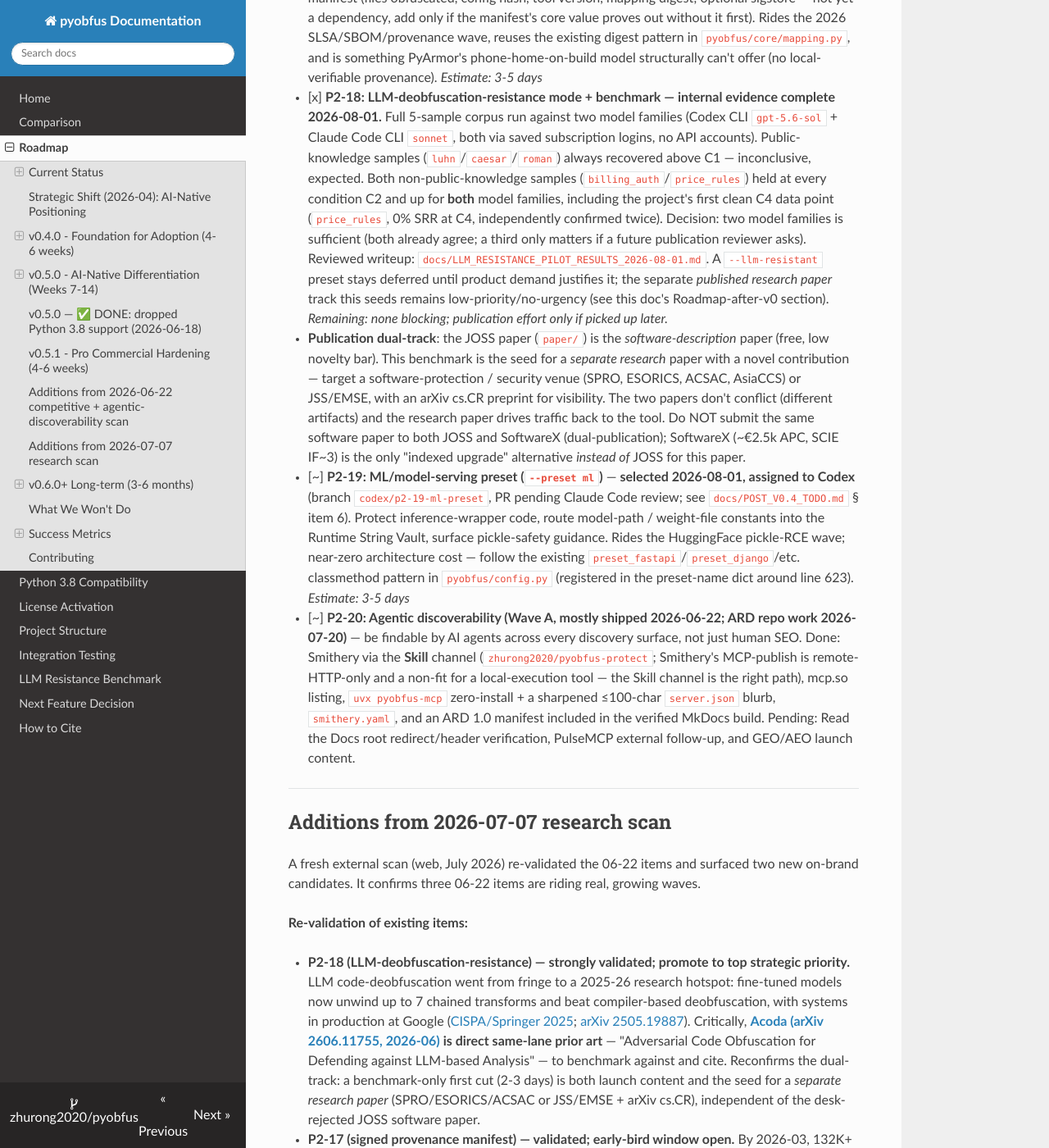
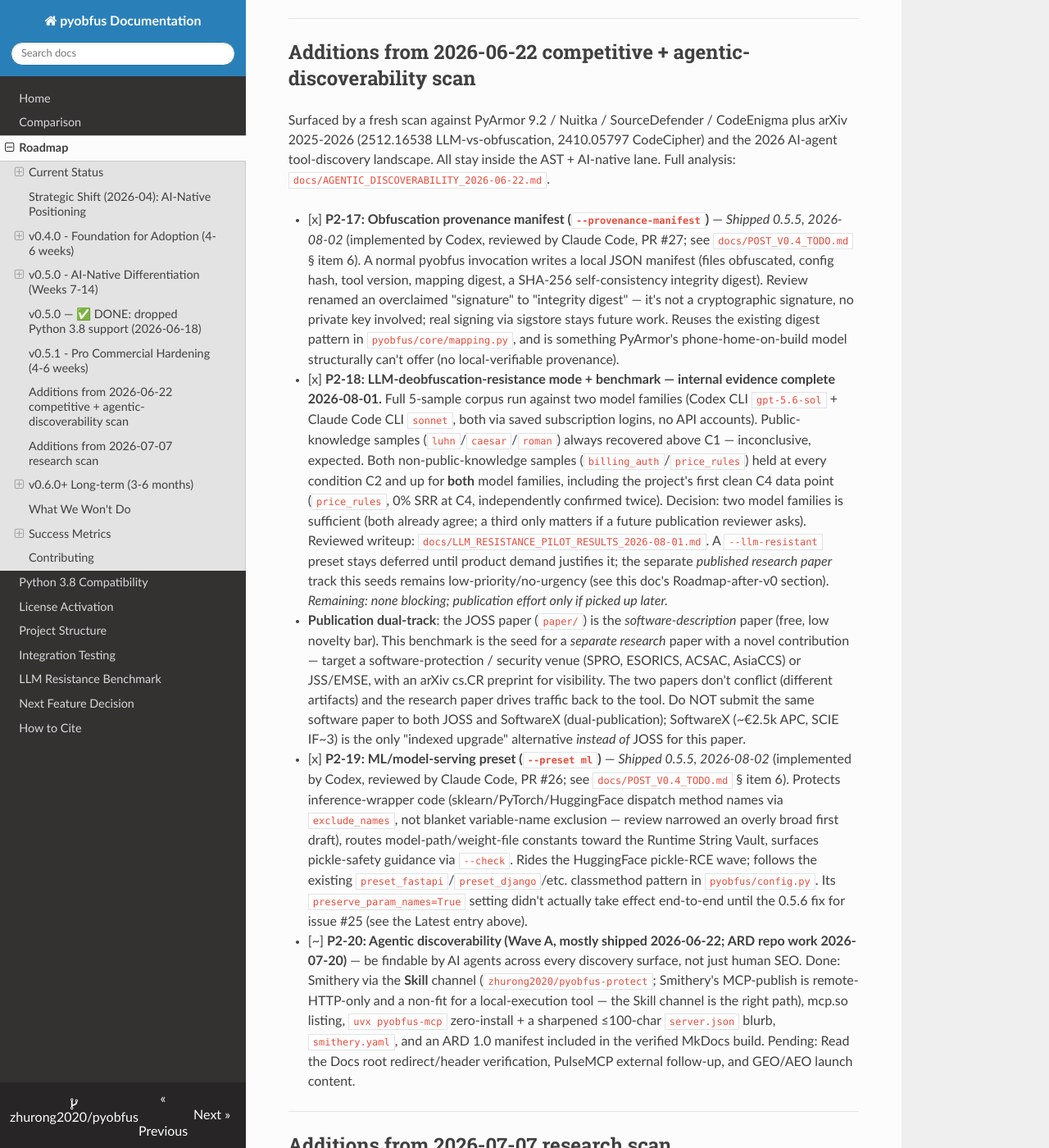
Before and after one commit to zhurong2020/pyobfus, an MkDocs documentation site: the page built from docs/ROADMAP.md, in a window 1280 px wide and 1400 px high, scrolled down 5529 px. Shown: the whole window at 82% size. Built offline with MkDocs 1.6.1, drawn with Linux system fonts in a browser that asks for light colours; nearby versions of some CDN libraries; some of the changed text lies outside the part shown.

Commit message:
docs: sync ROADMAP.md to 0.5.5/0.5.6 (P2-17/P2-19 shipped, not in-progress)
P2-17/P2-19 were still checkbox-marked [~] in-progress even though both
shipped in 0.5.5 -- a public roadmap actively contradicting the actual
release state, the sharpest finding in docs/DOC_SYNC_AUDIT_2026-08-02.md.
Flips both to [x], adds a Current Status paragraph for 0.5.5+0.5.6, and
appends a Last Updated trailer entry per the doc's existing convention.

Part 1 of the doc-sync audit fix list (docs/POST_V0.4_TODO.md item 8).

```diff
--- a/docs/ROADMAP.md
+++ b/docs/ROADMAP.md
@@ -9,9 +9,11 @@
 
 ## Current Status
 
-**Latest (2026-07-19)**: **pyobfus 0.5.4 released** — `--bind-device` now derives both Selective Opacity L3 keys and every Runtime String Vault key from the bound machine, closing the remaining baked-Vault-key scope boundary. The release CI recorded **1046 passed / 1 skipped / 90% coverage** in the core suite; Core, MCP, and end-to-end roots run as separate jobs across Python 3.9-3.14 and three operating systems. Published through OIDC with PEP 740 attestations. **pyobfus-mcp stays 0.3.1** because the MCP tool surface did not change.
+**Latest (2026-08-02)**: **pyobfus 0.5.6 released**, same day as 0.5.5. **0.5.5** shipped **P2-17** (`--provenance-manifest` — local JSON build-provenance manifest) and **P2-19** (`--preset ml` — community-tier model-serving preset), both implemented by Codex CLI and reviewed/finished by Claude Code (PRs #26/#27). Review surfaced a real bug — issue #25 — where a preset's `preserve_param_names`/`remove_docstrings`/`remove_comments` choices were silently clobbered by the CLI's own option defaults on the normal, documented invocation (no extra flags); **0.5.6 fixes it** by making those three CLI flags tri-state, closes issue #25, and also sweeps 2 open CodeQL `py/overly-permissive-file` alerts in the P2-18 benchmark's Docker-executor sandbox (one code-fixed, one dismissed with a documented rationale). Full detail: `docs/POST_V0.4_TODO.md` § items 6-7, memory-equivalent write-ups `docs/LLM_RESISTANCE_PILOT_RESULTS_2026-08-01.md` (P2-18) and the 0.5.6 release commits (`4f53c2e`, `8ec8abc`). **pyobfus-mcp stays 0.3.1** — no MCP tool-surface change, though its static metadata (framework-preset list, target-client list) needs a follow-up sync per `docs/DOC_SYNC_AUDIT_2026-08-02.md`.
 
-**Prior (2026-06-22)**: **pyobfus 0.5.2 + pyobfus-mcp 0.3.1 published to PyPI** (0.5.0 was 2026-06-18; 0.5.1 same day). 0.5.1 fused the 6 v0.5 Pro mechanisms into flags on the normal obfuscation command; **0.5.2 is a patch fixing `--seal-code`/`--vault` on Python 3.9/3.10** (seal hash pinned to marshal v2; `zip(strict=)` dropped from the vault pass; 1025 core tests). mcp 0.3.1 names the v0.5 mechanisms in pro-funnel copy (dep `pyobfus>=0.5.1`); MCP Registry 0.3.1 isLatest; all via OIDC + PEP 740 attestations. Patent gate cleared 2026-06-17 (申请号 202610712171X). Ran the **agentic-discoverability Wave A** (Smithery Skill + mcp.so + `uvx` zero-install + sharpened server.json blurb) — see `docs/AGENTIC_DISCOVERABILITY_2026-06-22.md`. **JOSS paper desk-rejected 2026-06-24** (issue `openjournals/joss-reviews#10788`; grounds = scope/significance, not quality: "private-dev-then-public" + no demonstrated third-party reuse). Pivoted to the free path: **Zenodo concept DOI `10.5281/zenodo.20846053`** now minted and propagated (CITATION.cff, README badge, ORCID, arong.eu.org). See `docs/JOSS_REJECTION_20260624.md`.
+**Prior (2026-07-19)**: **pyobfus 0.5.4 released** — `--bind-device` now derives both Selective Opacity L3 keys and every Runtime String Vault key from the bound machine, closing the remaining baked-Vault-key scope boundary. The release CI recorded **1046 passed / 1 skipped / 90% coverage** in the core suite; Core, MCP, and end-to-end roots run as separate jobs across Python 3.9-3.14 and three operating systems. Published through OIDC with PEP 740 attestations. **pyobfus-mcp stays 0.3.1** because the MCP tool surface did not change.
+
+**Earlier (2026-06-22)**: **pyobfus 0.5.2 + pyobfus-mcp 0.3.1 published to PyPI** (0.5.0 was 2026-06-18; 0.5.1 same day). 0.5.1 fused the 6 v0.5 Pro mechanisms into flags on the normal obfuscation command; **0.5.2 is a patch fixing `--seal-code`/`--vault` on Python 3.9/3.10** (seal hash pinned to marshal v2; `zip(strict=)` dropped from the vault pass; 1025 core tests). mcp 0.3.1 names the v0.5 mechanisms in pro-funnel copy (dep `pyobfus>=0.5.1`); MCP Registry 0.3.1 isLatest; all via OIDC + PEP 740 attestations. Patent gate cleared 2026-06-17 (申请号 202610712171X). Ran the **agentic-discoverability Wave A** (Smithery Skill + mcp.so + `uvx` zero-install + sharpened server.json blurb) — see `docs/AGENTIC_DISCOVERABILITY_2026-06-22.md`. **JOSS paper desk-rejected 2026-06-24** (issue `openjournals/joss-reviews#10788`; grounds = scope/significance, not quality: "private-dev-then-public" + no demonstrated third-party reuse). Pivoted to the free path: **Zenodo concept DOI `10.5281/zenodo.20846053`** now minted and propagated (CITATION.cff, README badge, ORCID, arong.eu.org). See `docs/JOSS_REJECTION_20260624.md`.
 
 ### Snapshot (2026-05-07, historical)
 
@@ -130,10 +132,10 @@
 
 Surfaced by a fresh scan against PyArmor 9.2 / Nuitka / SourceDefender / CodeEnigma plus arXiv 2025-2026 (2512.16538 LLM-vs-obfuscation, 2410.05797 CodeCipher) and the 2026 AI-agent tool-discovery landscape. All stay inside the AST + AI-native lane. Full analysis: `docs/AGENTIC_DISCOVERABILITY_2026-06-22.md`.
 
-- [~] **P2-17: Signed obfuscation provenance manifest (Pro/Core)** — **selected 2026-08-01, assigned to Codex** (branch `codex/p2-17-provenance-manifest`, PR pending Claude Code review; see `docs/POST_V0.4_TODO.md` § item 6). A normal pyobfus invocation emits a signed JSON manifest (files obfuscated, config hash, tool version, mapping digest; optional sigstore — not yet a dependency, add only if the manifest's core value proves out without it first). Rides the 2026 SLSA/SBOM/provenance wave, reuses the existing digest pattern in `pyobfus/core/mapping.py`, and is something PyArmor's phone-home-on-build model structurally can't offer (no local-verifiable provenance). _Estimate: 3-5 days_
+- [x] **P2-17: Obfuscation provenance manifest (`--provenance-manifest`)** — _Shipped 0.5.5, 2026-08-02_ (implemented by Codex, reviewed by Claude Code, PR #27; see `docs/POST_V0.4_TODO.md` § item 6). A normal pyobfus invocation writes a local JSON manifest (files obfuscated, config hash, tool version, mapping digest, a SHA-256 self-consistency integrity digest). Review renamed an overclaimed "signature" to "integrity digest" — it's not a cryptographic signature, no private key involved; real signing via sigstore stays future work. Reuses the existing digest pattern in `pyobfus/core/mapping.py`, and is something PyArmor's phone-home-on-build model structurally can't offer (no local-verifiable provenance).
 - [x] **P2-18: LLM-deobfuscation-resistance mode + benchmark — internal evidence complete 2026-08-01.** Full 5-sample corpus run against two model families (Codex CLI `gpt-5.6-sol` + Claude Code CLI `sonnet`, both via saved subscription logins, no API accounts). Public-knowledge samples (`luhn`/`caesar`/`roman`) always recovered above C1 — inconclusive, expected. Both non-public-knowledge samples (`billing_auth`/`price_rules`) held at every condition C2 and up for **both** model families, including the project's first clean C4 data point (`price_rules`, 0% SRR at C4, independently confirmed twice). Decision: two model families is sufficient (both already agree; a third only matters if a future publication reviewer asks). Reviewed writeup: `docs/LLM_RESISTANCE_PILOT_RESULTS_2026-08-01.md`. A `--llm-resistant` preset stays deferred until product demand justifies it; the separate *published research paper* track this seeds remains low-priority/no-urgency (see this doc's Roadmap-after-v0 section). _Remaining: none blocking; publication effort only if picked up later._
   - **Publication dual-track**: the JOSS paper (`paper/`) is the *software-description* paper (free, low novelty bar). This benchmark is the seed for a *separate research* paper with a novel contribution — target a software-protection / security venue (SPRO, ESORICS, ACSAC, AsiaCCS) or JSS/EMSE, with an arXiv cs.CR preprint for visibility. The two papers don't conflict (different artifacts) and the research paper drives traffic back to the tool. Do NOT submit the same software paper to both JOSS and SoftwareX (dual-publication); SoftwareX (~€2.5k APC, SCIE IF~3) is the only "indexed upgrade" alternative *instead of* JOSS for this paper.
-- [~] **P2-19: ML/model-serving preset (`--preset ml`)** — **selected 2026-08-01, assigned to Codex** (branch `codex/p2-19-ml-preset`, PR pending Claude Code review; see `docs/POST_V0.4_TODO.md` § item 6). Protect inference-wrapper code, route model-path / weight-file constants into the Runtime String Vault, surface pickle-safety guidance. Rides the HuggingFace pickle-RCE wave; near-zero architecture cost — follow the existing `preset_fastapi`/`preset_django`/etc. classmethod pattern in `pyobfus/config.py` (registered in the preset-name dict around line 623). _Estimate: 3-5 days_
+- [x] **P2-19: ML/model-serving preset (`--preset ml`)** — _Shipped 0.5.5, 2026-08-02_ (implemented by Codex, reviewed by Claude Code, PR #26; see `docs/POST_V0.4_TODO.md` § item 6). Protects inference-wrapper code (sklearn/PyTorch/HuggingFace dispatch method names via `exclude_names`, not blanket variable-name exclusion — review narrowed an overly broad first draft), routes model-path/weight-file constants toward the Runtime String Vault, surfaces pickle-safety guidance via `--check`. Rides the HuggingFace pickle-RCE wave; follows the existing `preset_fastapi`/`preset_django`/etc. classmethod pattern in `pyobfus/config.py`. Its `preserve_param_names=True` setting didn't actually take effect end-to-end until the 0.5.6 fix for issue #25 (see the Latest entry above).
 - [~] **P2-20: Agentic discoverability (Wave A, mostly shipped 2026-06-22; ARD repo work 2026-07-20)** — be findable by AI agents across every discovery surface, not just human SEO. Done: Smithery via the **Skill** channel (`zhurong2020/pyobfus-protect`; Smithery's MCP-publish is remote-HTTP-only and a non-fit for a local-execution tool — the Skill channel is the right path), mcp.so listing, `uvx pyobfus-mcp` zero-install + a sharpened ≤100-char `server.json` blurb, `smithery.yaml`, and an ARD 1.0 manifest included in the verified MkDocs build. Pending: Read the Docs root redirect/header verification, PulseMCP external follow-up, and GEO/AEO launch content.
 
 ---
@@ -217,8 +219,15 @@
 
 ---
 
-**Last Updated**: 2026-08-01 — P2-18 internal evidence complete: full 5-sample corpus × two model families (Codex + Claude, both subscription-auth, no API accounts), clean cross-model C4 data point on `price_rules`, decision made that a third model family isn't needed. Reviewed results: `docs/LLM_RESISTANCE_PILOT_RESULTS_2026-08-01.md`. Next open decision is feature selection (item 6 in `docs/POST_V0.4_TODO.md` — the original launch-feedback poll gate needs revisiting since real engagement came back thin).
-**Prior**: 2026-07-22 — synchronized the post-0.5.4 execution state: the blocking mypy gate and hardened P2-18 benchmark harness are prepared for remote CI; ARD discovery metadata and launch drafts are ready; next-feature work remains gated on launch feedback.
-**Previous**: 2026-07-07 — added the "Additions from 2026-07-07 research scan" section: external re-validation of P2-17 (SLSA/attestation adoption + tooling gap), P2-18 (LLM-deobfuscation research explosion + Acoda prior art → promote to top strategic priority), P2-19; plus two new candidates P2-21 (pyobfus-mcp tool-description integrity / rug-pull resistance) and P2-22 (honest-comparison content vs statically-unpackable PyArmor bytecode). Refreshed download figures (~1,180/mo pyobfus + ~400/mo mcp). Fixed the Glama listing note (recurring manual Build-steps bump; bumped to 0.3.1 on 07-07).
-**Earlier**: 2026-06-22 — Marked 0.5.2 published (patch: `--seal-code`/`--vault` Python 3.9/3.10 fixes, PR #18); earlier same day 0.5.1 + pyobfus-mcp 0.3.1 published; added the "Additions from 2026-06-22 scan" section: P2-17 (signed provenance manifest), P2-18 (LLM-deobfuscation-resistance mode + benchmark), P2-19 (`--preset ml`), and P2-20 (agentic discoverability, Wave A mostly shipped — Smithery Skill / mcp.so / uvx / server.json). Source: 2026-06-22 competitive + AI-agent-discoverability scan (see `docs/AGENTIC_DISCOVERABILITY_2026-06-22.md`).
+**Last Updated**: 2026-08-02 — pyobfus 0.5.5+0.5.6 released same day: P2-17
+(`--provenance-manifest`) and P2-19 (`--preset ml`) flipped to shipped;
+0.5.6 fixes issue #25 (CLI silently clobbered preset/config choices for
+`preserve_param_names`/`remove_docstrings`/`remove_comments`) and sweeps 2
+CodeQL alerts in the P2-18 benchmark sandbox. See `docs/POST_V0.4_TODO.md`
+§ items 6-7 and `docs/DOC_SYNC_AUDIT_2026-08-02.md` for a broader
+doc-staleness pass still in progress this session.
+**Prior**: 2026-08-01 — P2-18 internal evidence complete: full 5-sample corpus × two model families (Codex + Claude, both subscription-auth, no API accounts), clean cross-model C4 data point on `price_rules`, decision made that a third model family isn't needed. Reviewed results: `docs/LLM_RESISTANCE_PILOT_RESULTS_2026-08-01.md`.
+**Previous**: 2026-07-22 — synchronized the post-0.5.4 execution state: the blocking mypy gate and hardened P2-18 benchmark harness are prepared for remote CI; ARD discovery metadata and launch drafts are ready; next-feature work remains gated on launch feedback.
+**Earlier**: 2026-07-07 — added the "Additions from 2026-07-07 research scan" section: external re-validation of P2-17 (SLSA/attestation adoption + tooling gap), P2-18 (LLM-deobfuscation research explosion + Acoda prior art → promote to top strategic priority), P2-19; plus two new candidates P2-21 (pyobfus-mcp tool-description integrity / rug-pull resistance) and P2-22 (honest-comparison content vs statically-unpackable PyArmor bytecode). Refreshed download figures (~1,180/mo pyobfus + ~400/mo mcp). Fixed the Glama listing note (recurring manual Build-steps bump; bumped to 0.3.1 on 07-07).
+**Even earlier**: 2026-06-22 — Marked 0.5.2 published (patch: `--seal-code`/`--vault` Python 3.9/3.10 fixes, PR #18); earlier same day 0.5.1 + pyobfus-mcp 0.3.1 published; added the "Additions from 2026-06-22 scan" section: P2-17 (signed provenance manifest), P2-18 (LLM-deobfuscation-resistance mode + benchmark), P2-19 (`--preset ml`), and P2-20 (agentic discoverability, Wave A mostly shipped — Smithery Skill / mcp.so / uvx / server.json). Source: 2026-06-22 competitive + AI-agent-discoverability scan (see `docs/AGENTIC_DISCOVERABILITY_2026-06-22.md`).
 **Original reshape**: 2026-04-22 — Strategic reshape after AI-era competitive analysis.
```
